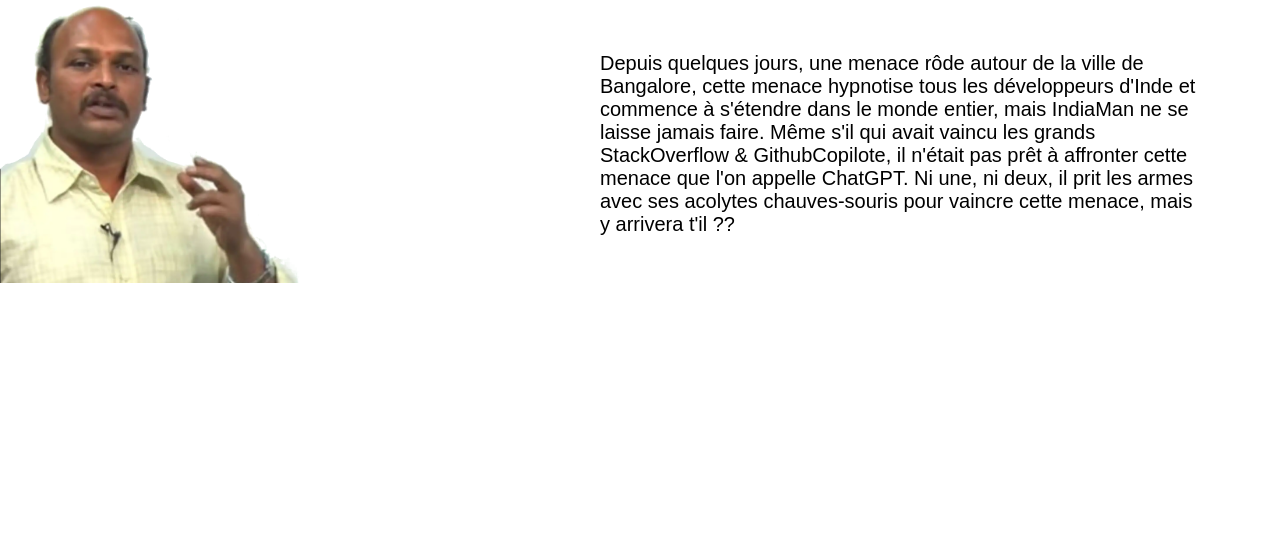
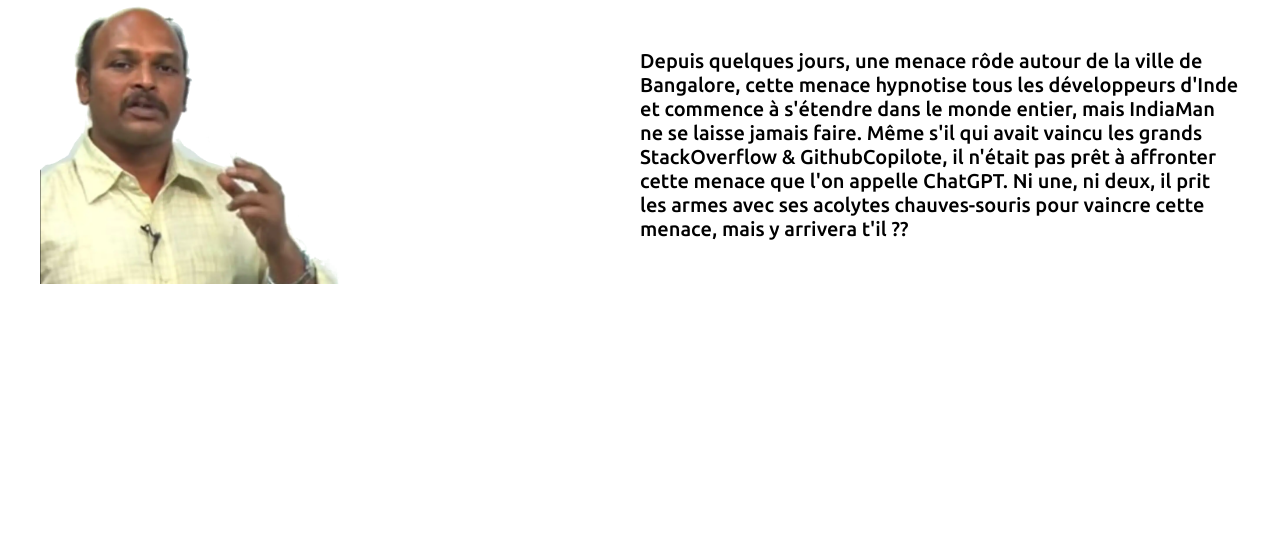
Before and after one commit to ablaring/ablaring.github.io, a plain HTML site: page index.html in a window 1280 px wide. Shown: the part 637-1176 px from the top of the page. Drawn offline with nearby package versions, Linux system fonts and the light colour scheme.

Commit message:
[+]center_add_font

```diff
--- a/index.html
+++ b/index.html
@@ -7,6 +7,11 @@
     <title>Document</title>
     <link rel="stylesheet" href="./style/style.css">
     <link rel="stylesheet" href="./style/style-blog.css">
+    <link rel="stylesheet" href="https://cdnjs.cloudflare.com/ajax/libs/font-awesome/4.7.0/css/font-awesome.min.css">
+    <link rel="stylesheet" href="https://fonts.googleapis.com/css2?family=Material+Symbols+Outlined:opsz,wght,FILL,GRAD@20..48,100..700,0..1,-50..200" />
+    <style>
+      @import url("https://fonts.googleapis.com/css2?family=Ubuntu:wght@500&display=swap");
+    </style>
 </head>
 <body>
     <main>
@@ -26,6 +31,7 @@
             </a>
         </div>
     </main>
+    <main>
         <div class="usage">
             <h2>Story Telling</h2>
             <div class="grid-usage">
@@ -35,5 +41,6 @@
                 </p>
             </div>
         </div>
+    </main>
 </body>
 </html>
```
Lines whose indentation alone changed are shown as unchanged.
